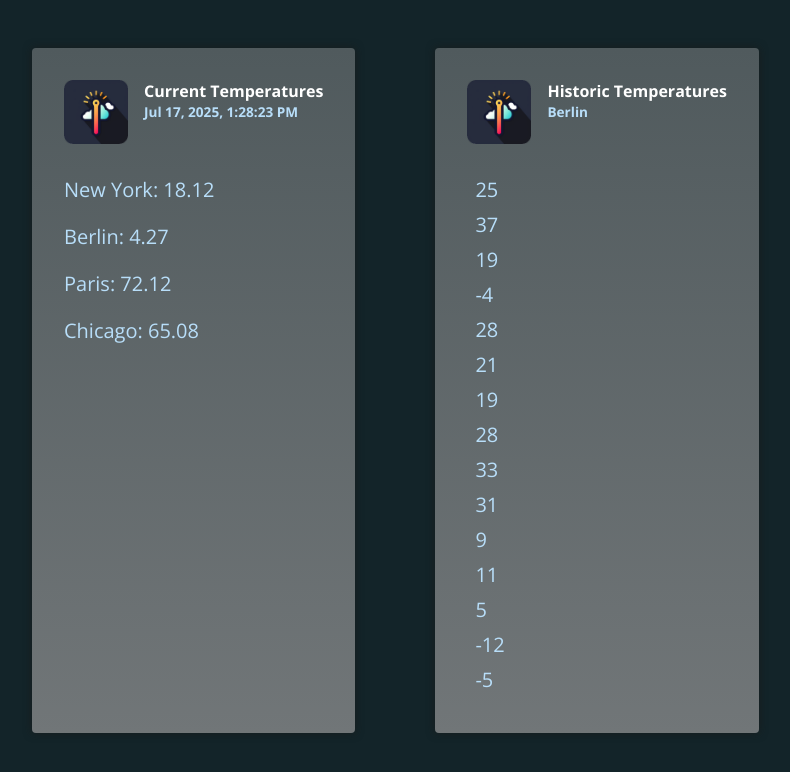
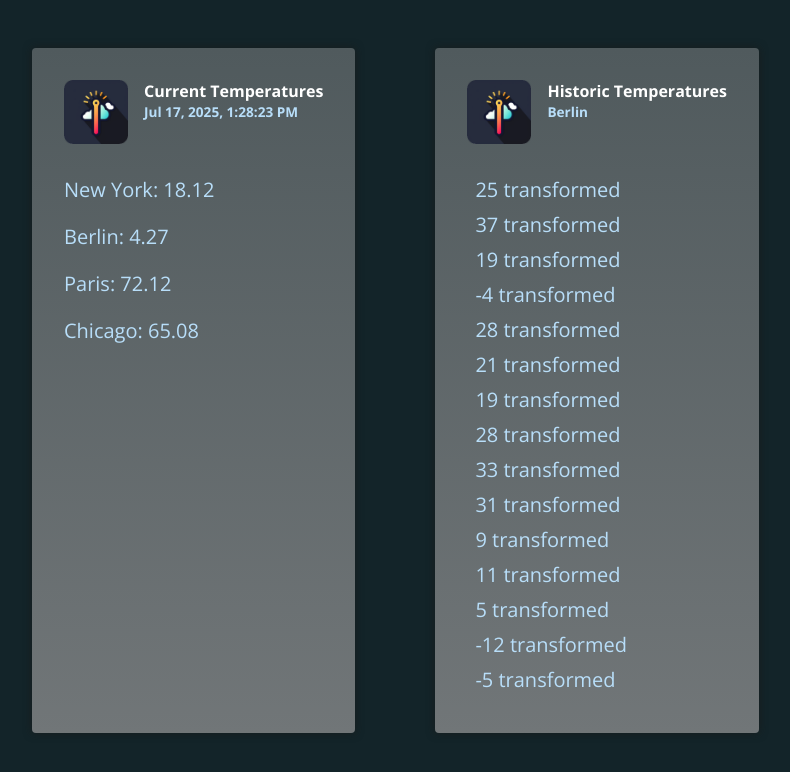
Before and after one commit to suffle-girl/ang-pipes, an Angular app: page / in a window 1280 px wide. Shown: the top 772 px of the page, without its empty margins (168-958 px from the left). Built offline with nearby package versions, Linux system fonts and the light colour scheme.

Commit message:
custom pipes - basic temperature pipe

```diff
--- a/src/app/app.component.html
+++ b/src/app/app.component.html
@@ -23,7 +23,7 @@
     </header>
     <ul>
       @for (temperature of historicTemperatures; track temperature) {
-      <li (click)="onReset($index)">{{ temperature }}</li>
+      <li (click)="onReset($index)">{{ temperature | temp }}</li>
       }
     </ul>
   </article>
--- a/src/app/app.component.ts
+++ b/src/app/app.component.ts
@@ -1,11 +1,12 @@
 import { DatePipe, DecimalPipe } from "@angular/common";
 import { Component } from "@angular/core";
+import { TemperaturePipe } from "./temperature.pipe";
 
 @Component({
   selector: "app-root",
   standalone: true,
   templateUrl: "./app.component.html",
-  imports: [DatePipe, DecimalPipe],
+  imports: [DatePipe, DecimalPipe, TemperaturePipe],
 })
 export class AppComponent {
   currentDate = new Date();
--- /dev/null
+++ b/src/app/temperature.pipe.ts
@@ -0,0 +1,11 @@
+import { Pipe, PipeTransform } from "@angular/core";
+
+@Pipe({
+  name: "temp",
+  standalone: true,
+})
+export class TemperaturePipe implements PipeTransform {
+  transform(value: any, ...args: any[]) {
+    return value + " transformed";
+  }
+}
```
